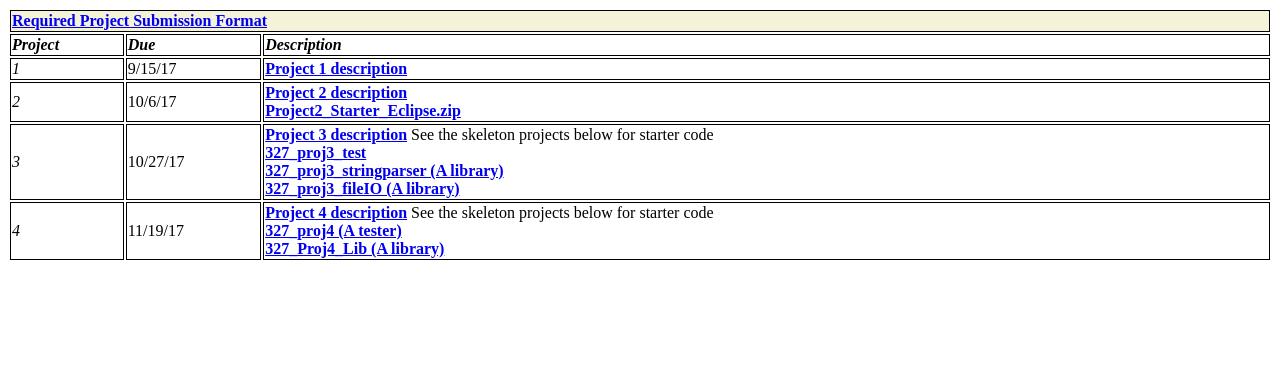
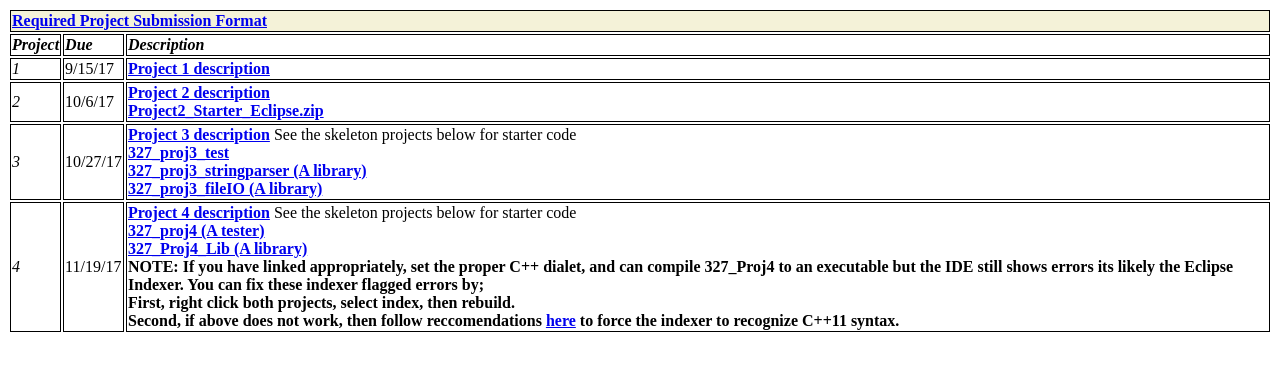
Before and after one commit to CNUClasses/CPSC327, a Jekyll site: the page navbar/Projects.html, which Jekyll copies as it is, in a window 1280 px wide. Shown: the top 371 px of the page. Built offline with Jekyll 4.4.1, drawn with Linux system fonts in a browser that asks for light colours.

Commit message:
bit of help

```diff
--- a/navbar/Projects.html
+++ b/navbar/Projects.html
@@ -58,7 +58,11 @@
                <td class="style_white ">
                 <strong><a href="https://github.com/CNUClasses/CPSC327/blob/master/content/Projects-Eclipse/proj4_object_heiarchies_ABCs/Proj4_object_heiarchies_ABC_libraries_pointers.pdf"> Project 4 description</a></strong> See the skeleton projects below for starter code<br>
                     <strong><a href="https://github.com/CNUClasses/327_Proj4.git"> 327_proj4  (A tester)</a></strong><br>
-                  <strong><a href="https://github.com/CNUClasses/327_Proj4_Lib.git"> 327_Proj4_Lib (A library)</a></strong><br>
+                  <strong><a href="https://github.com/CNUClasses/327_Proj4_Lib.git"> 327_Proj4_Lib (A library)</a>
+                  <BR>NOTE: If you have linked appropriately, set the proper C++ dialet, and can compile 327_Proj4 to an executable but the IDE still shows errors its likely the Eclipse Indexer.  You can fix these indexer flagged errors by;<br>
+                  First, right click both projects, select index, then rebuild.<br>
+                  Second, if above does not work, then follow reccomendations  <a href="https://stackoverflow.com/questions/13635079/enable-c11-in-eclipse-cdt-juno-kepler-luna-indexer">here</a> to force the indexer to recognize C++11 syntax.
+                  </strong><br>
               </td>
             </tr>
            </table>
```
